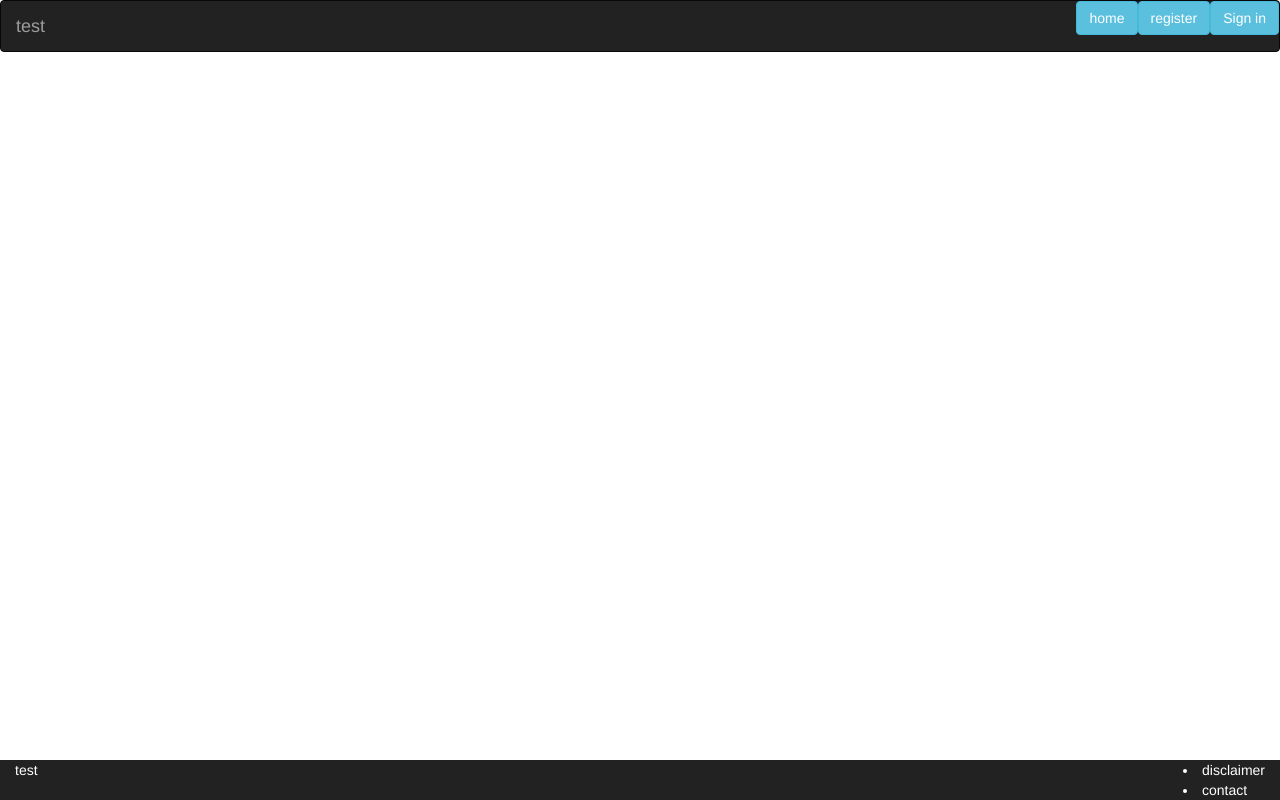
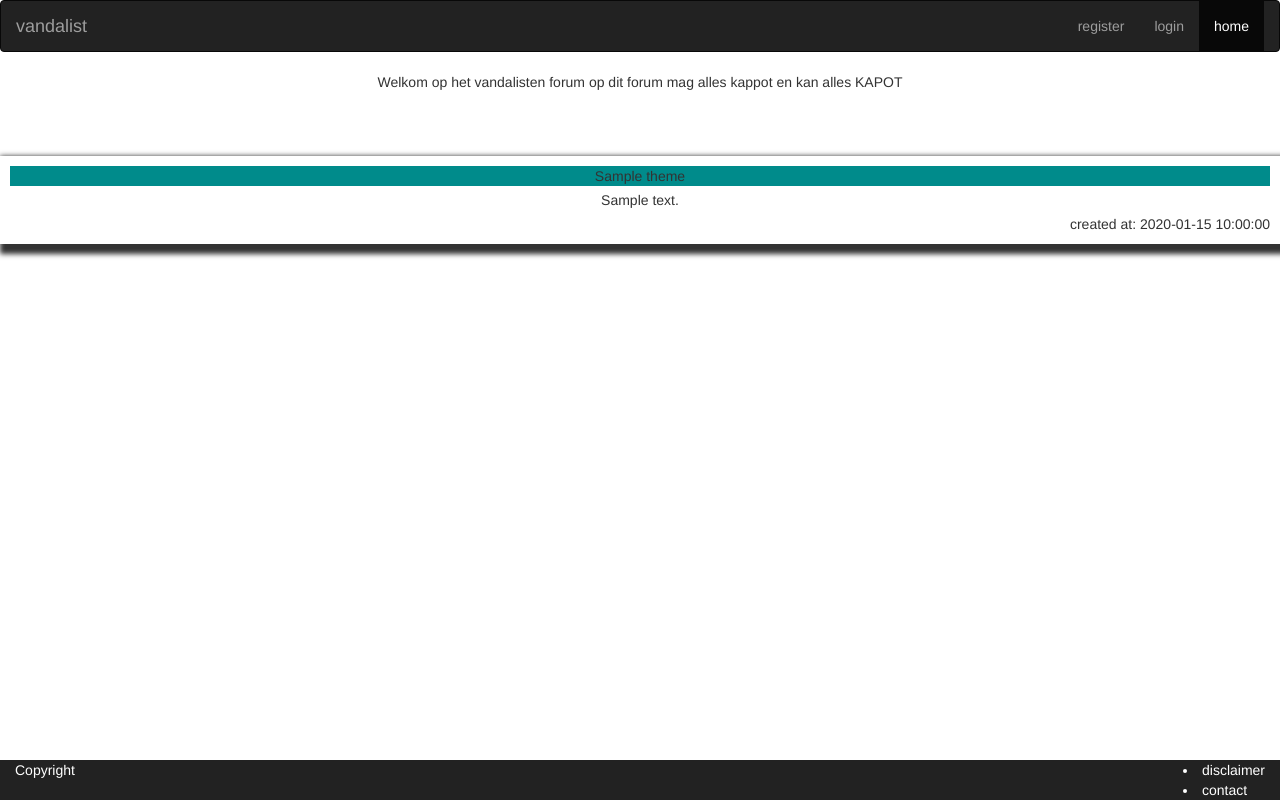
Before and after one commit to feddevanderlist/forum, a PHP site: page / in a window 1280 px wide. Run offline with PHP 8.4, Linux system fonts and the light colour scheme; tables that the repository leaves empty or names only in its code hold one stand-in row (values such as "Sample post").

Commit message:
db,templates,pages
added db connections, threats to main page, register and login pages(forms), register working

```diff
--- a/src/app/database/database.php
+++ b/src/app/database/database.php
@@ -1,47 +1,64 @@
 <?php
 
 $db = null;
-$db_statemetn = null;
+$db_statement = null;
 
-$servername = "127.0.0.1";
-$username = "root";
-$password = "";
-$dbname = "forum";
 
 function dbConnect()
     {
         global $db;
+        $servername = "127.0.0.1";
+        $username = "root";
+        $password = "";
+        $dbname = "forum";
+
 
         try {
             $db = new PDO("mysql:host=$servername;dbname=$dbname", $username, $password);
     }
     catch (PDOException $error){
         echo $error->getMessage();
-};
 
-function deQuery($sql, $params = [])
+}};
+
+function deQuery($sql, $params=null)
     {
     global $db, $db_statement;
     if ($db==null)
         return false;
     try{
         $db_statement= $db->prepare($sql);
-        $db_statement->excute($params);
+        $db_statement->execute($params);
         }
-        catch(PDOException){
-
+        catch(PDOException $error){
+        echo $error->getMessage();
         };
-}
+};
 
 
-function dbGetRows()
-{
-    global $db_statement;}
-    };
+function dbGetRows($table)
+{   //global $db;
 
+    $servername = "127.0.0.1";
+    $username = "root";
+    $password = "";
+    $dbname = "forum";
+    $conn = new PDO("mysql:host=$servername;dbname=$dbname",$username,$password);
 
-function dbGetRow(){};
+    $sql = "SELECT * FROM $table";
+    $querry = $conn->prepare($sql);
+    $querry->execute();
+    global $data;
+    $data = null;
+    $data = $querry->fetchAll(PDO::FETCH_ASSOC);
+
+};
 
 
 
-function dbGetUserbyId(){};
+
+//function dbGetRow(){};
+
+
+
+//function dbGetUserbyId(){};
--- /dev/null
+++ b/src/app/helpers/login.php
@@ -0,0 +1 @@
+<?php
--- a/src/app/template/foot.php
+++ b/src/app/template/foot.php
@@ -1,6 +1,6 @@
 <footer class="navbar-fixed-bottom navbar-inverse fter" >
     <div class="container-fluid">
-        <copyright> test</copyright>
+        <copyright> Copyright</copyright>
         <section id="rechts">
             <li href="">disclaimer</li>
             <li href="">contact</li>
--- a/src/app/template/head.php
+++ b/src/app/template/head.php
@@ -5,11 +5,12 @@
     <meta http-equiv="X-UA-Compatible" content="IE=edge">
     <meta name="viewport" content="width=device-width, initial-scale=1">
     <!-- The above 3 meta tags *must* come first in the head; any other head content must come *after* these tags -->
-    <title>landingpage</title>
+    <title>vandalistform</title>
 
     <!-- Bootstrap -->
     <link href="css/bootstrap.min.css" rel="stylesheet">
     <link href="css/homepage.css" rel="stylesheet">
+    <link href="css/register.css" rel="stylesheet">
 
     <!-- HTML5 shim and Respond.js for IE8 support of HTML5 elements and media queries -->
     <!-- WARNING: Respond.js doesn't work if you view the page via file:// -->
--- /dev/null
+++ b/src/app/template/navbar.php
@@ -0,0 +1,25 @@
+<nav class="navbar navbar-inverse">
+    <div class="container-fluid">
+        <!-- Brand and toggle get grouped for better mobile display -->
+        <div class="navbar-header">
+            <button type="button" class="navbar-toggle collapsed" data-toggle="collapse" data-target="#bs-example-navbar-collapse-1" aria-expanded="false">
+                <span class="sr-only">Toggle navigation</span>
+                <span class="icon-bar"></span>
+                <span class="icon-bar"></span>
+                <span class="icon-bar"></span>
+            </button>
+            <a class="navbar-brand" href="index.php">vandalist</a>
+        </div>
+
+        <!-- Collect the nav links, forms, and other content for toggling -->
+        <div class="collapse navbar-collapse" id="bs-example-navbar-collapse-1">
+            <ul class="nav navbar-nav">
+            </ul>
+            <ul class="nav navbar-nav navbar-right">
+                <li ><a href="register.php">register </a></li>
+                <li><a href="login.php">login</a></li>
+                <li class="active"><a href="index.php">home<span class="sr-only">(current)</span></a></li>
+            </ul>
+        </div><!-- /.navbar-collapse -->
+    </div><!-- /.container-fluid -->
+</nav>
--- a/src/css/homepage.css
+++ b/src/css/homepage.css
@@ -3,8 +3,25 @@
 }
 .fter{
     color: white;
+}
+#welkom{
+    text-align: center;
+}
+.thread{
+    text-align: center;
+    padding: 10px;
+    box-shadow: 5px 5px 5px 5px;
+    margin-top: 5%;
+    z-index: -1;
+}
+.subject{
+    background-color:darkcyan;
+}
 
-
-
-
+.description{
+    text-align: center;
+    padding: 4px;
 }
+.created{
+    text-align: right;
+}
--- /dev/null
+++ b/src/css/register.css
@@ -0,0 +1,5 @@
+#register{
+    text-align: center;
+    margin-top: 10%;
+
+}
--- a/src/index.php
+++ b/src/index.php
@@ -1,37 +1,28 @@
 <?php
 
-@include_once('app/template/head.php');//voeg de header to?>
-    <nav class="navbar navbar-inverse">
-        <div class="container-fluid">
-            <!-- Brand and toggle get grouped for better mobile display -->
-            <div class="navbar-header">
-                <button type="button" class="navbar-toggle collapsed" data-toggle="collapse" data-target="#bs-example-navbar-collapse-1" aria-expanded="false">
-                    <span class="sr-only">Toggle navigation</span>
-                    <span class="icon-bar"></span>
-                    <span class="icon-bar"></span>
-                    <span class="icon-bar"></span>
-                </button>
-                <a class="navbar-brand" href="#"><img scr="#">test</a>
+include_once('app/template/head.php');//voeg de header to
+include_once('app/template/navbar.php');
+include('app/database/database.php');
 
-            </div>
-            <div>
+$table='themes';
+dbGetRows($table)
+?>
 
-                <button type="button" class="btn btn-info navbar-button navbar-right">Sign in </button>
-                <button type="button" class="btn btn-info navbar-button navbar-right">register </button>
-                <button type="button" class="btn btn-info navbar-button navbar-right">home  </button>
-            </div><!-- /.navbar-collapse -->
-        </div><!-- /.container-fluid -->
-    </nav>
     <section id="ondernavbar">
 
     </section>
     <section id="welkom">
-
+    Welkom op het vandalisten forum op dit forum mag alles kappot en kan alles KAPOT
     </section>
-    <section id="">
-
-    </section>
+    <?php foreach ($data as $row) {
+    echo '<section class="thread">';
+    echo '<section class="subject">';
+    echo $row['subject'];
+    echo '</section>';
+    echo '<section class="description">'.$row['description'].'</section>';
+    echo '<section class="created">created at: '.$row['created_at'].'</section>';
+   echo '</section>';
+}?>
 
 
-
-<?php @include_once('app/template/foot.php'); //voegt footer toe
+<?php include_once('app/template/foot.php'); //voegt footer toe
```
Also changed, not shown: src/app/helpers/newuser.php (+24 -0 lines), src/app/register.php (deleted, +0 -44 lines), src/login.php (added, +20 -0 lines), src/register.php (added, +27 -0 lines).
